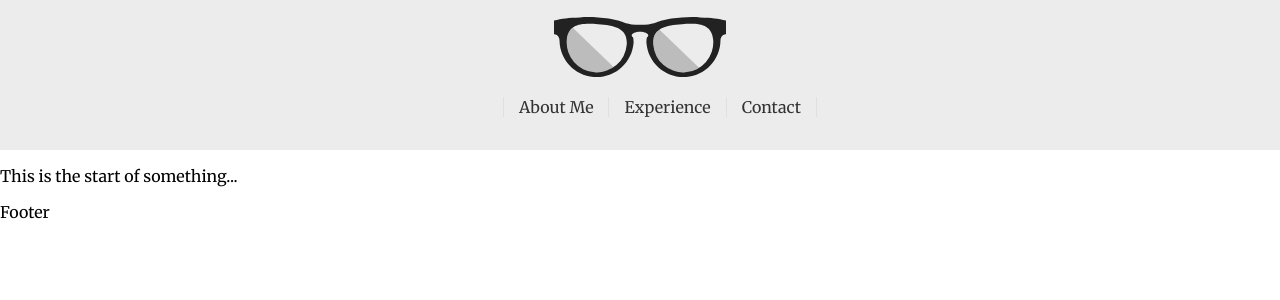
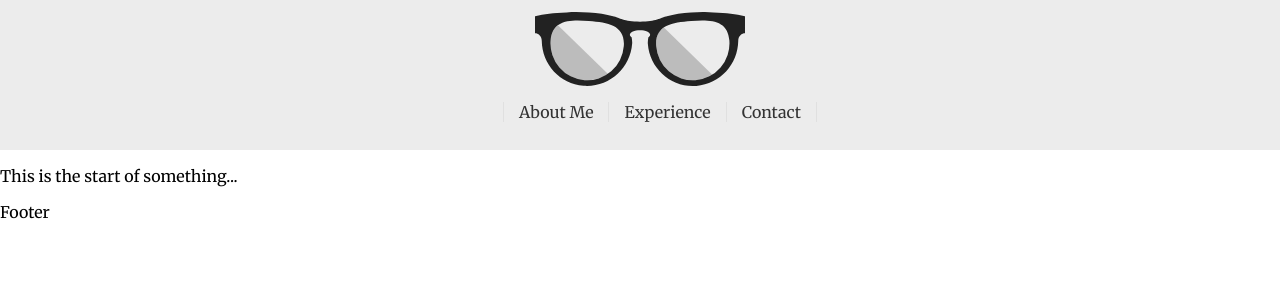
Before and after one commit to r3dscar3/React-Portfolio, a React app: page / in a window 1280 px wide. Shown: the top 300 px of the page. Built offline with nearby package versions, Linux system fonts and the light colour scheme.

Commit message:
header styles

```diff
--- a/src/views/components/header/Header.js
+++ b/src/views/components/header/Header.js
@@ -7,7 +7,7 @@ import Logo from '../../../images/logo.svg';
 const Header = () => {
 	return (
 		<div className="header">
-			<Link to={'/'}><img className="logo" src={Logo} alt="Glasses" /></Link>
+			<Link className="logo" to={'/'}><img src={Logo} alt="Glasses" /></Link>
 			<ul className="nav">
 				<li>
 					<Link to={'/about'}>About Me</Link>
--- a/src/views/components/header/styles.scss
+++ b/src/views/components/header/styles.scss
@@ -9,8 +9,15 @@
 }
 
 .logo {
-	width: auto;
-  height: 60px;
+	display: flex;
+	align-items: center;
+	justify-content: center;
+	width: 210px;
+
+  img {
+  	max-width: 100%;
+  	height: auto;
+  }
 }
 
 .nav {
```
